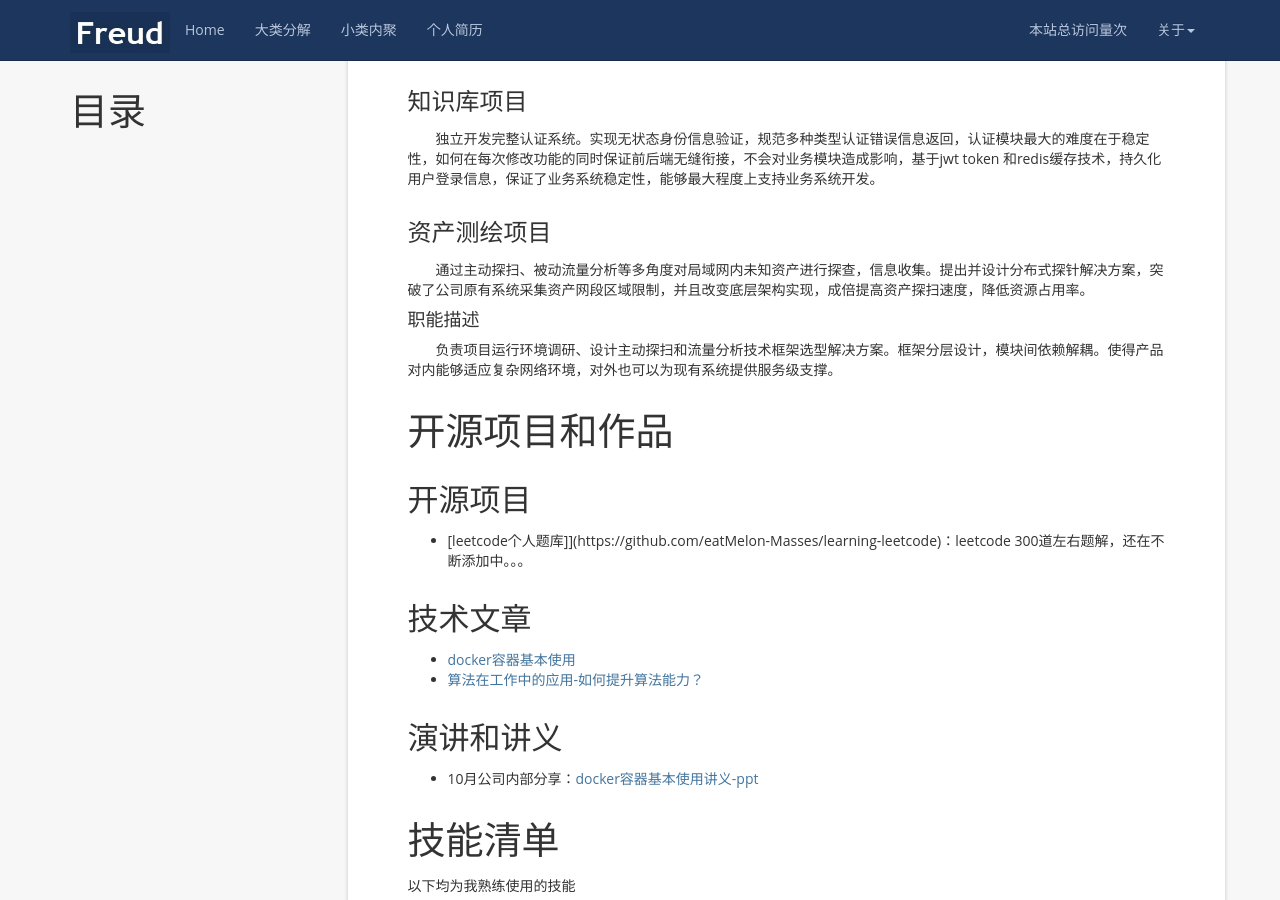
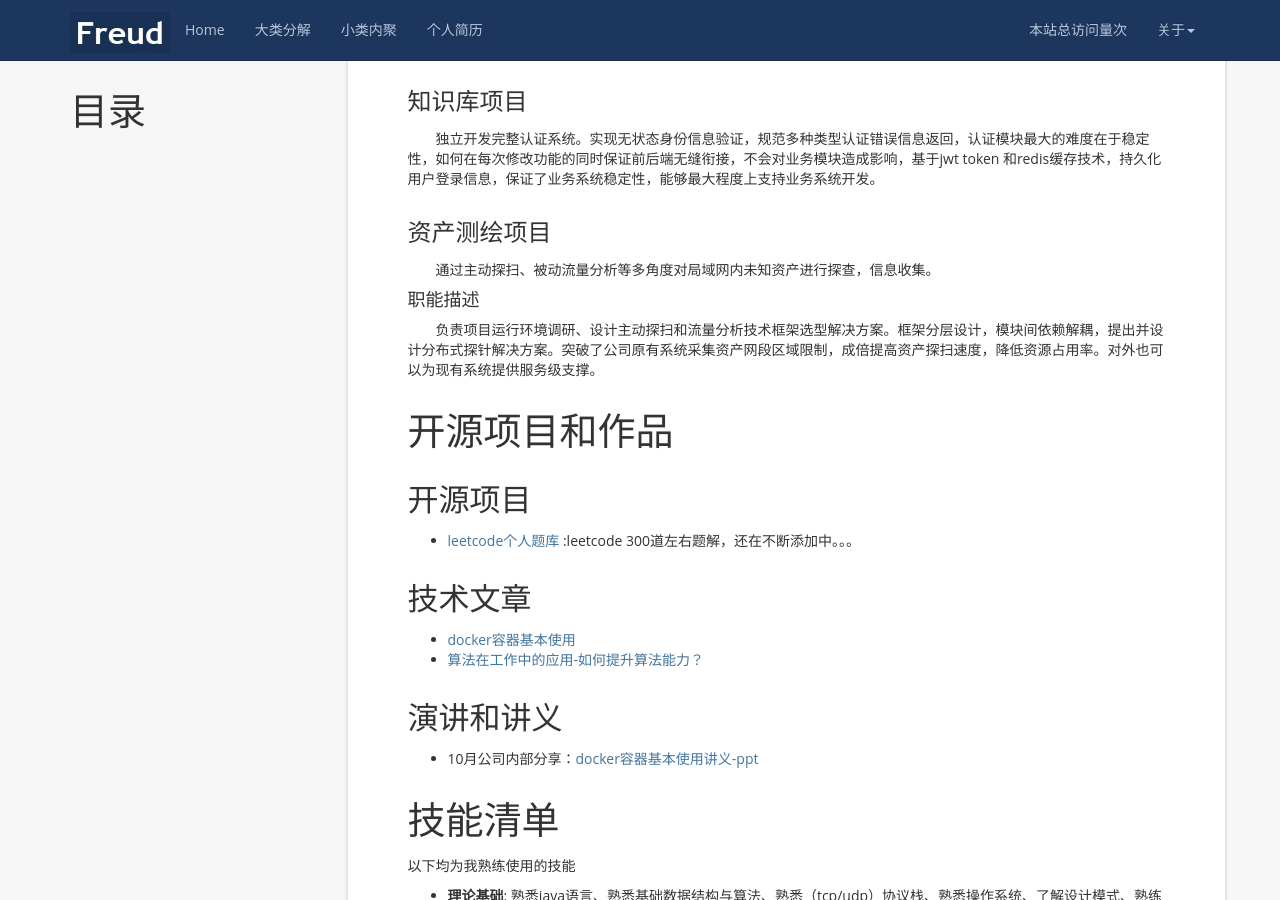
Before and after one commit to eatMelon-Masses/eatMelon-Masses.github.io, a Jekyll site: the page built from yeizi.MD, in a window 1280 px wide and 900 px high, scrolled down 1217 px. Built offline with Jekyll 4.4.1, drawn with Linux system fonts in a browser that asks for light colours; nearby versions of some CDN libraries; a script that is not in the unit is left out; comment, search, counter and statistics services are not loaded.

Commit message:
fix: leetcode 仓库连接无法访问问题，职能描述优化表述逻辑

```diff
--- a/yeizi.MD
+++ b/yeizi.MD
@@ -37,15 +37,15 @@ permalink: /yiezi/
 &emsp;&emsp;独立开发完整认证系统。实现无状态身份信息验证，规范多种类型认证错误信息返回，认证模块最大的难度在于稳定性，如何在每次修改功能的同时保证前后端无缝衔接，不会对业务模块造成影响，基于jwt token 和redis缓存技术，持久化用户登录信息，保证了业务系统稳定性，能够最大程度上支持业务系统开发。
 
 ###  资产测绘项目
-&emsp;&emsp;通过主动探扫、被动流量分析等多角度对局域网内未知资产进行探查，信息收集。提出并设计分布式探针解决方案，突破了公司原有系统采集资产网段区域限制，并且改变底层架构实现，成倍提高资产探扫速度，降低资源占用率。
+&emsp;&emsp;通过主动探扫、被动流量分析等多角度对局域网内未知资产进行探查，信息收集。
 
 #### 职能描述
-&emsp;&emsp;负责项目运行环境调研、设计主动探扫和流量分析技术框架选型解决方案。框架分层设计，模块间依赖解耦。使得产品对内能够适应复杂网络环境，对外也可以为现有系统提供服务级支撑。
+&emsp;&emsp;负责项目运行环境调研、设计主动探扫和流量分析技术框架选型解决方案。框架分层设计，模块间依赖解耦，提出并设计分布式探针解决方案。突破了公司原有系统采集资产网段区域限制，成倍提高资产探扫速度，降低资源占用率。对外也可以为现有系统提供服务级支撑。
 # 开源项目和作品
 
 ## 开源项目
 
-  - [leetcode个人题库]](https://github.com/eatMelon-Masses/learning-leetcode)：leetcode 300道左右题解，还在不断添加中。。。
+  - [leetcode个人题库](https://github.com/eatMelon-Masses/learning-leetcode) :leetcode 300道左右题解，还在不断添加中。。。
 
 ## 技术文章
 
```
